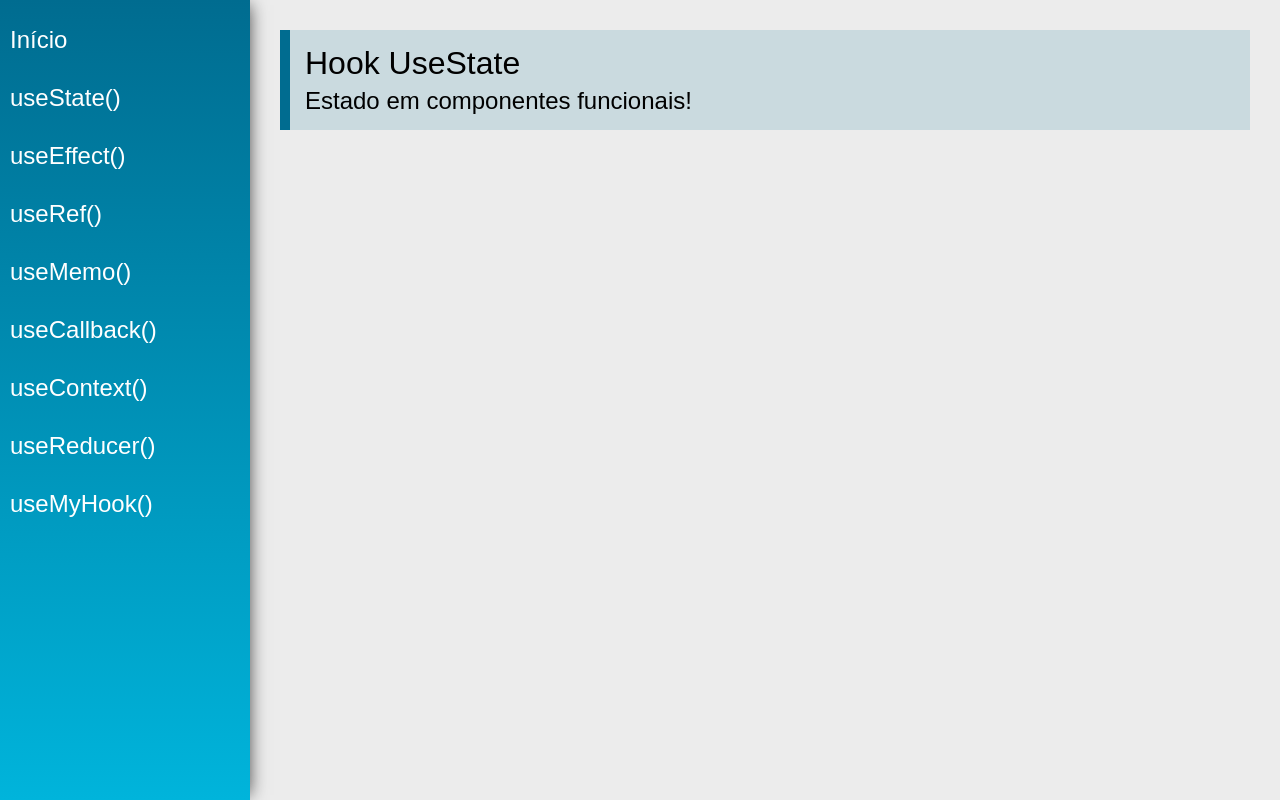
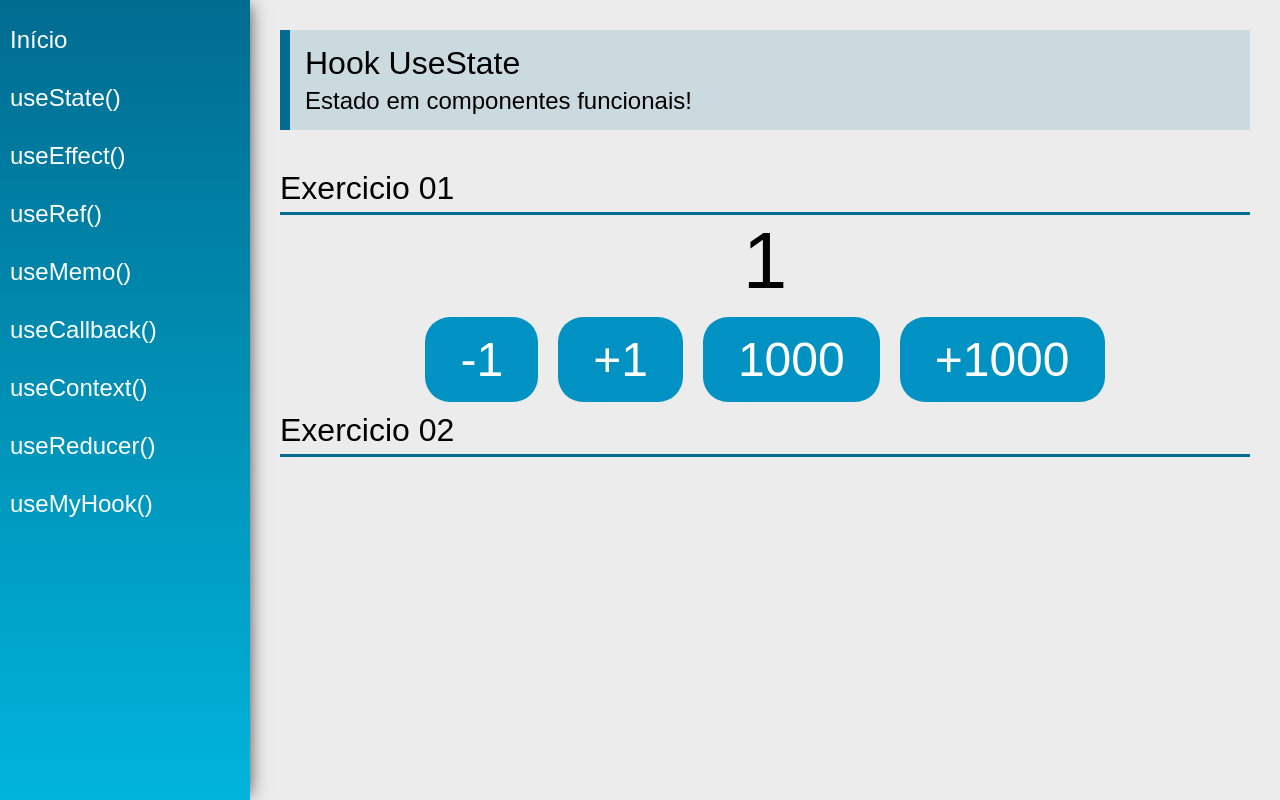
Before and after one commit to immerfallen/ReactHooks, a React (Create React App) app: page /useState in a window 1280 px wide. Built offline with nearby package versions, Linux system fonts and the light colour scheme.

Commit message:
utilizando o setState

```diff
--- a/src/views/examples/UseCallback.jsx
+++ b/src/views/examples/UseCallback.jsx
@@ -6,7 +6,7 @@ const UseCallback = (props) => {
         <div className="UseCallback">
             <PageTitle
                 title="Hook UseCallback"
-                subtitle="Retorna uma função memoizada!"
+                subtitle="Retorna uma função memorizada!"
             />
         </div>
     )
--- a/src/views/examples/UseState.jsx
+++ b/src/views/examples/UseState.jsx
@@ -1,15 +1,42 @@
-import React from 'react'
-import PageTitle from '../../components/layout/PageTitle'
+import React, { useState } from "react";
+import PageTitle from "../../components/layout/PageTitle";
+
+import SectoinTitle from "../../components/layout/SectionTitle";
 
 const UseState = (props) => {
+  const [count, setCount] = useState(1);
+
   return (
     <div className="UseState">
       <PageTitle
         title="Hook UseState"
         subtitle="Estado em componentes funcionais!"
       />
+      <SectoinTitle title="Exercicio 01" />
+      <div className="center">
+        <span className="text">{count}</span>
+        <div>
+          <button className="btn" onClick={() => setCount(count - 1)}>
+            -1
+          </button>
+          <button className="btn" onClick={() => setCount(count + 1)}>
+            +1
+          </button>
+          <button className="btn" onClick={() => setCount(1000)}>
+            1000
+          </button>
+          <button
+            className="btn"
+            onClick={() => setCount((current) => current + 1000)}
+          >
+            +1000
+          </button>
         </div>
-    )
-}
+      </div>
 
-export default UseState
+      <SectoinTitle title="Exercicio 02" />
+    </div>
+  );
+};
+
+export default UseState;
```
Lines whose indentation alone changed are shown as unchanged.
